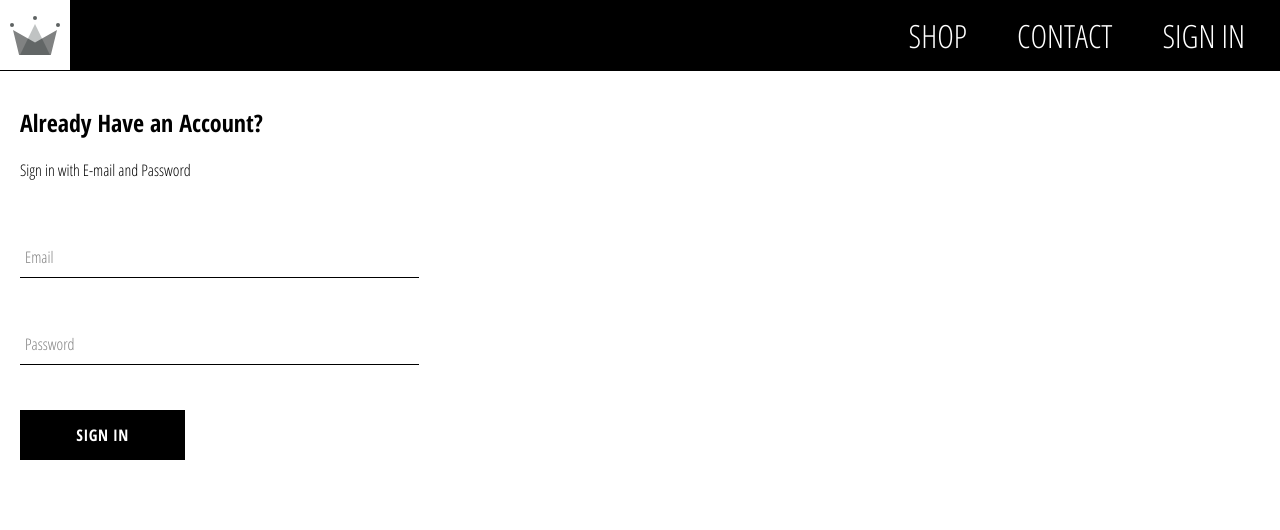
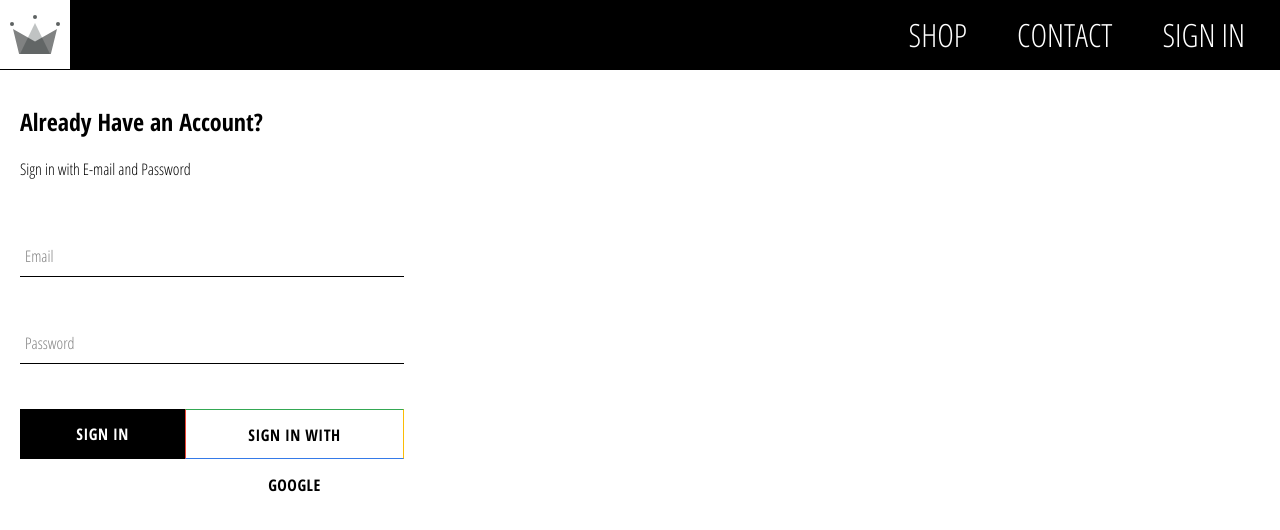
Before and after one commit to carrigan223/trading-post, a React (Create React App) app: page /signin in a window 1280 px wide. Shown: the top 530 px of the page. Built offline with nearby package versions, Linux system fonts and the light colour scheme; no server answers.

Commit message:
started to add auth

```diff
--- a/package.json
+++ b/package.json
@@ -6,6 +6,7 @@
     "@testing-library/jest-dom": "^5.11.4",
     "@testing-library/react": "^11.1.0",
     "@testing-library/user-event": "^12.1.10",
+    "firebase": "^8.6.2",
     "node-sass": "^6.0.0",
     "react": "^17.0.2",
     "react-dom": "^17.0.2",
--- a/src/App.css
+++ b/src/App.css
@@ -11,3 +11,7 @@ a:hover {
     text-decoration: underline;
     text-decoration-thickness: 0.115rem;
 }
+
+* {
+    box-sizing: border-box;
+}
--- a/src/App.js
+++ b/src/App.js
@@ -5,11 +5,36 @@ import HomePage from './view-components/homepage/homepage'
 import ShopPage from './view-components/shoppage/shop'
 import SignInAndSignUpPage from './view-components/signinpage/signinpage'
 import Header from './components/header/header'
+import { auth } from '../src/firebase/firbase.utils'
 
-function App() {
+class App extends React.Component {
+    constructor() {
+        super()
+        this.state = {
+            currentUser: null,
+        }
+    }
+
+    unsubscribeFromAuth = null
+
+    //adjusting state of user based on listening
+    //to oauth, open subscription, whenever any changes occur related to this
+    //app a message is sent through firebase, as long as APP is mounted on DOM
+    //this subscription is open
+    componentDidMount() {
+        this.unsubscribeFromAuth = auth.onAuthStateChanged((user) => {
+            this.setState({ currentUser: user })
+        })
+    }
+
+    componentWillUnmount() {
+        this.unsubscribeFromAuth()
+    }
+
+    render() {
         return (
             <div>
-            <Header />
+                <Header currentUser={this.state.currentUser} />
                 <Switch>
                     <Route exact path="/" component={HomePage} />
                     <Route path="/shop" component={ShopPage} />
@@ -18,5 +43,6 @@ function App() {
             </div>
         )
     }
+}
 
 export default App
--- a/src/components/custombutton/custombutton.js
+++ b/src/components/custombutton/custombutton.js
@@ -2,8 +2,11 @@ import React from 'react'
 
 import './custombutton.styles.scss'
 
-const CustomButton = ({ children, ...otherProps }) => (
-    <button className="custom-button" {...otherProps}>
+const CustomButton = ({ children, isGoogleSignIn, ...otherProps }) => (
+    <button
+        className={`${isGoogleSignIn ? 'google-sign-in' : ''} custom-button`}
+        {...otherProps}
+    >
         {children}
     </button>
 )
--- a/src/components/custombutton/custombutton.styles.scss
+++ b/src/components/custombutton/custombutton.styles.scss
@@ -20,4 +20,20 @@
         border: 1px solid black;
         box-shadow: 2px 4px 10px grey;
     }
+
+    &.google-sign-in {
+        background-color: white;
+        color: black;
+        border-top: 1px solid #34a853;
+        border-bottom: 1px solid #357ae8;
+        border-left: 1px solid #ea4335;
+        border-right: 1px solid #fbbc05;
+
+        &:hover {
+            background-color: #4285f4;
+            color: white;
+            border: none;
+            box-shadow: 2px 4px 10px grey;
+        }
+    }
 }
--- a/src/components/header/header.js
+++ b/src/components/header/header.js
@@ -1,10 +1,11 @@
 import React from 'react'
 import { Link } from 'react-router-dom'
+import { auth } from '../../firebase/firbase.utils'
 import { ReactComponent as Logo } from '../../assets/crown.svg'
 
 import './header.styles.scss'
 
-const Header = () => (
+const Header = ({ currentUser }) => (
     <div className="header">
         <Link className="logo-container" to="/">
             <Logo className="logo" />
@@ -16,9 +17,15 @@ const Header = () => (
             <Link className="option" to="/contact">
                 CONTACT
             </Link>
-            <Link className="option" to="/signin">
-                SIGN IN
-            </Link>
+            {currentUser ? (
+                <div className="option" onClick={() => auth.signOut()}>
+                    SIGN OUT
+                </div>
+            ) : (
+                <Link className="option" to="/signin">
+                    SIGN IN
+                </Link>
+            )}
         </div>
     </div>
 )
--- a/src/components/signin/signin.js
+++ b/src/components/signin/signin.js
@@ -1,6 +1,7 @@
 import React from 'react'
 import FormInput from '../forminput/forminput'
 import CustomButton from '../custombutton/custombutton'
+import { signInWithGoogle } from '../../firebase/firbase.utils'
 
 import './signin.styles.scss'
 
@@ -50,7 +51,15 @@ class SignIn extends React.Component {
                         label="Password"
                         required
                     />
-                    <CustomButton type="submit">SIGN IN</CustomButton>
+                    <div className="button-container">
+                        <CustomButton type="submit">SIGN IN</CustomButton>
+                        <CustomButton
+                            onClick={signInWithGoogle}
+                            isGoogleSignIn={true}
+                        >
+                            SIGN IN WITH GOOGLE
+                        </CustomButton>
+                    </div>
                 </form>
             </div>
         )
--- a/src/components/signin/signin.styles.scss
+++ b/src/components/signin/signin.styles.scss
@@ -7,4 +7,9 @@
     .title {
         margin: 10px 0;
     }
+
+    .button-container {
+        display: flex;
+        justify-content: space-between;
+    }
 }
--- /dev/null
+++ b/src/firebase/firbase.utils.js
@@ -0,0 +1,30 @@
+import firebase from 'firebase/app'
+import 'firebase/firestore'
+import 'firebase/auth'
+
+//firebase config object
+const config = {
+    apiKey: 'AIzaSyApCYj9T4I_p29H9nG7s9se5XluH_bXzgM',
+    authDomain: 'trading-post-store.firebaseapp.com',
+    projectId: 'trading-post-store',
+    storageBucket: 'trading-post-store.appspot.com',
+    messagingSenderId: '543237511361',
+    appId: '1:543237511361:web:f48a489d105ab7fb935c40',
+    measurementId: 'G-0LQCSN9WHR',
+}
+
+//initializing App with config object
+firebase.initializeApp(config)
+
+//exporting auth and firs=estore for outside use
+export const auth = firebase.auth()
+export const firestore = firebase.firestore()
+
+
+const provider = new firebase.auth.GoogleAuthProvider()
+
+provider.setCustomParameters({ prompt: 'select_account' })
+
+export const signInWithGoogle = () => auth.signInWithPopup(provider)
+
+export default firebase
```
Also changed, not shown: 1 other file (tests, documents, lock files or other folders). Lines whose indentation alone changed are shown as unchanged.
